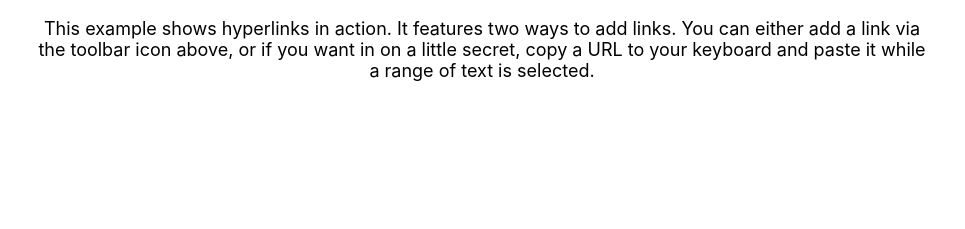
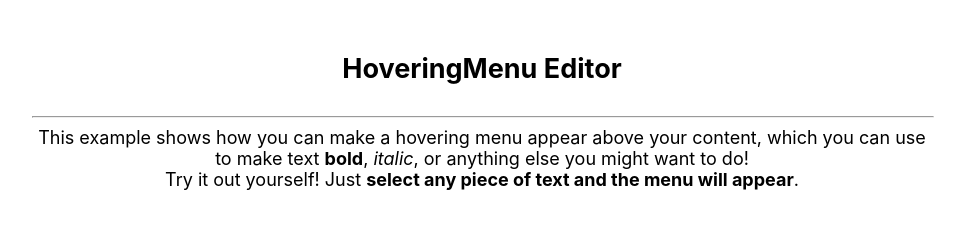
Before and after one commit to eshellster/mini-google-docs-clone, a React (Create React App) app: page / in a window 1280 px wide. Shown: the part 553-782 px from the top of the page, without its empty margins (158-1123 px from the left). Built offline with nearby package versions, Linux system fonts and the light colour scheme.

Commit message:
puzzle 정리

```diff
--- a/src/App.tsx
+++ b/src/App.tsx
@@ -1,7 +1,7 @@
 import React from "react";
 import "./App.css";
 import MentionExample from "./editors/mentions";
-// import HoveringMenuExample from "./editors/HoveringMenuExample";
+import HoveringMenuExample from "./editors/HoveringMenuExample";
 // import LinkExample from "./editors/Links";
 import Puzzle from "./editors/Puzzle";
 // import RichTextExample from "./editors/Richtext";
@@ -28,10 +28,10 @@ const App = () => {
         <hr style={{ width: "100%", color: "white" }} />
         <SyncingEditor />
         <br /> */}
-        {/* <h2>HoveringMenu Editor</h2>
+        <h2>HoveringMenu Editor</h2>
         <hr style={{ width: "100%", color: "white" }} />
         <HoveringMenuExample />
-        <br /> */}
+        <br />
         {/* <h2>Rich Editor</h2>
         <hr style={{ width: "100%", color: "white" }} />
         <RichTextExample />
--- a/src/editors/Puzzle.tsx
+++ b/src/editors/Puzzle.tsx
@@ -51,15 +51,18 @@ const withPuzzles = (editor: any) => {
   return editor;
 };
 
+// 퍼즐 추가
 const insertPuzz = (editor: any, eng: any, kor: any) => {
   const puzzle = { type: "puzzle", eng, kor, children: [{ text: "" }] };
   Transforms.insertNodes(editor, puzzle);
   Transforms.move(editor);
 };
 
+// puzzle 선택 여부
 const isLinkActive = (editor: any) => {
-  const [link] = Editor.nodes(editor, { match: (n) => n.type === "link" });
-  return !!link;
+  const [puzzle] = Editor.nodes(editor, { match: (n) => n.type === "puzzle" });
+
+  return !!puzzle;
 };
 
 const Element = (props: any) => {
```
